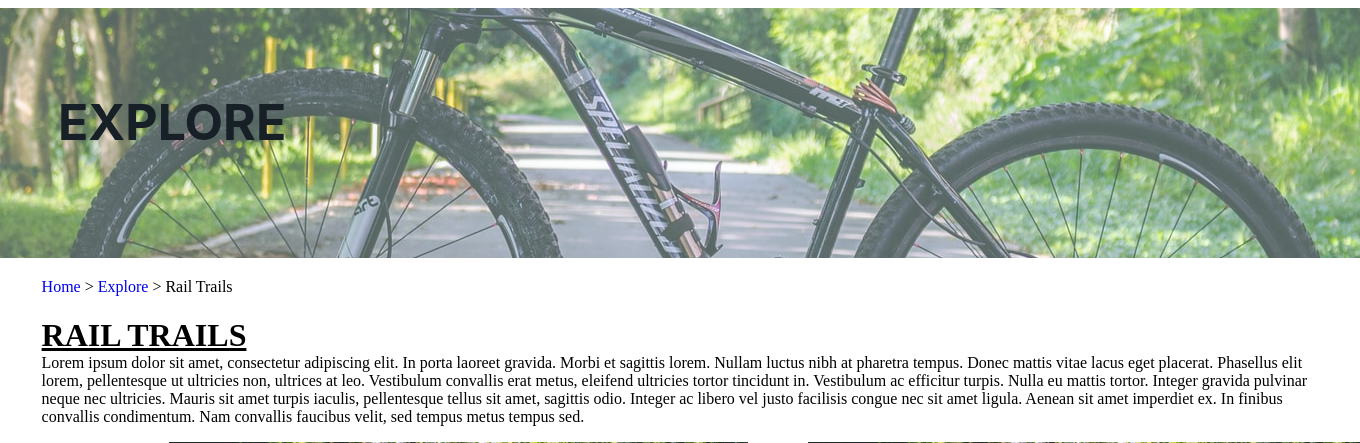
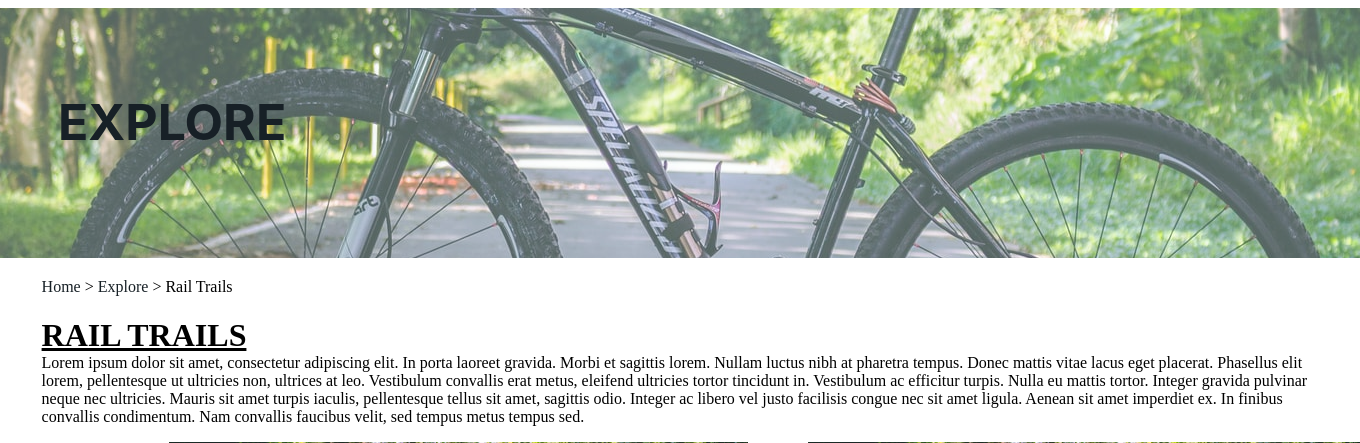
Before and after one commit to Panvina/Bike-Hiring-App, a PHP site: page /explore-rail.php in a window 1360 px wide; the page is wider, and only the part inside the window is pictured. Shown: the top 443 px of that part. Run offline with PHP 8.4, Linux system fonts and the light colour scheme.

Commit message:
changed text color to vina's black

```diff
--- a/Prototype/style/style.css
+++ b/Prototype/style/style.css
@@ -316,6 +316,7 @@ body, p
 .no-text-decoration
 {
     text-decoration: none;
+    color: #172026;
 }
 
 .no-vertical-margins
```
